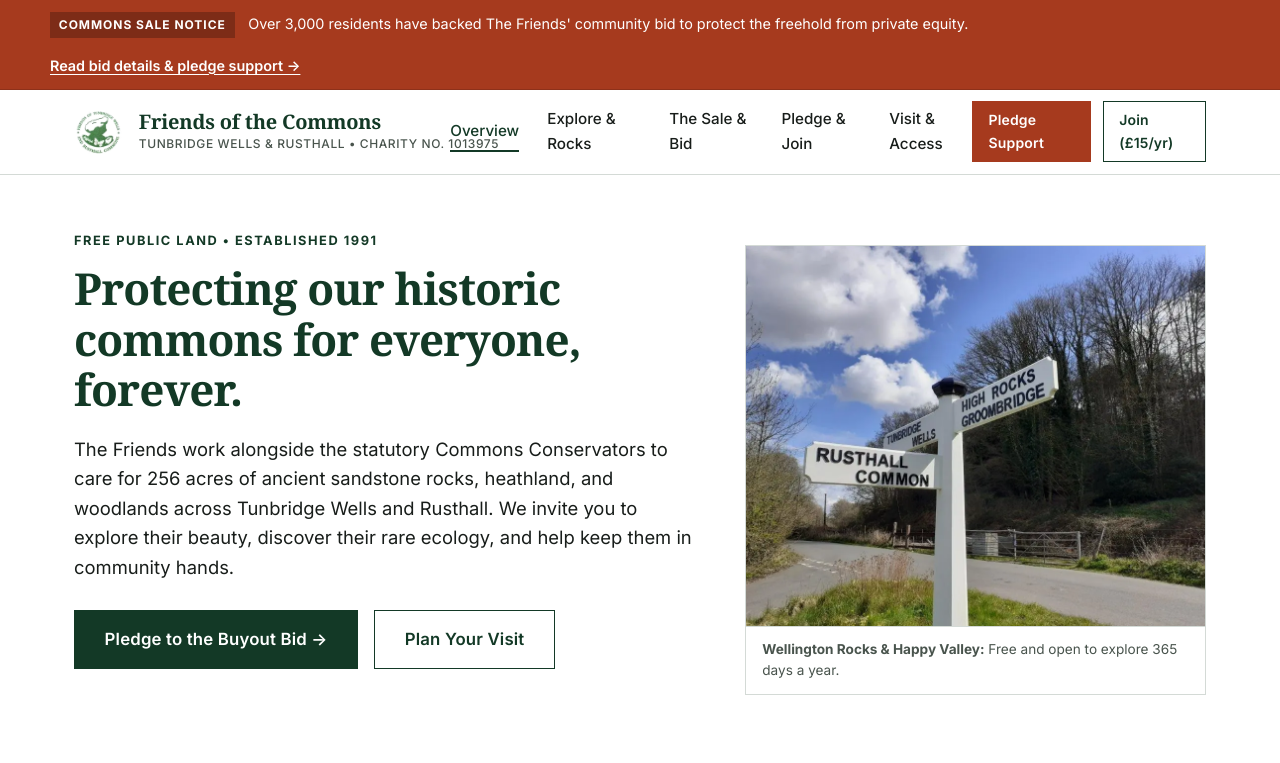
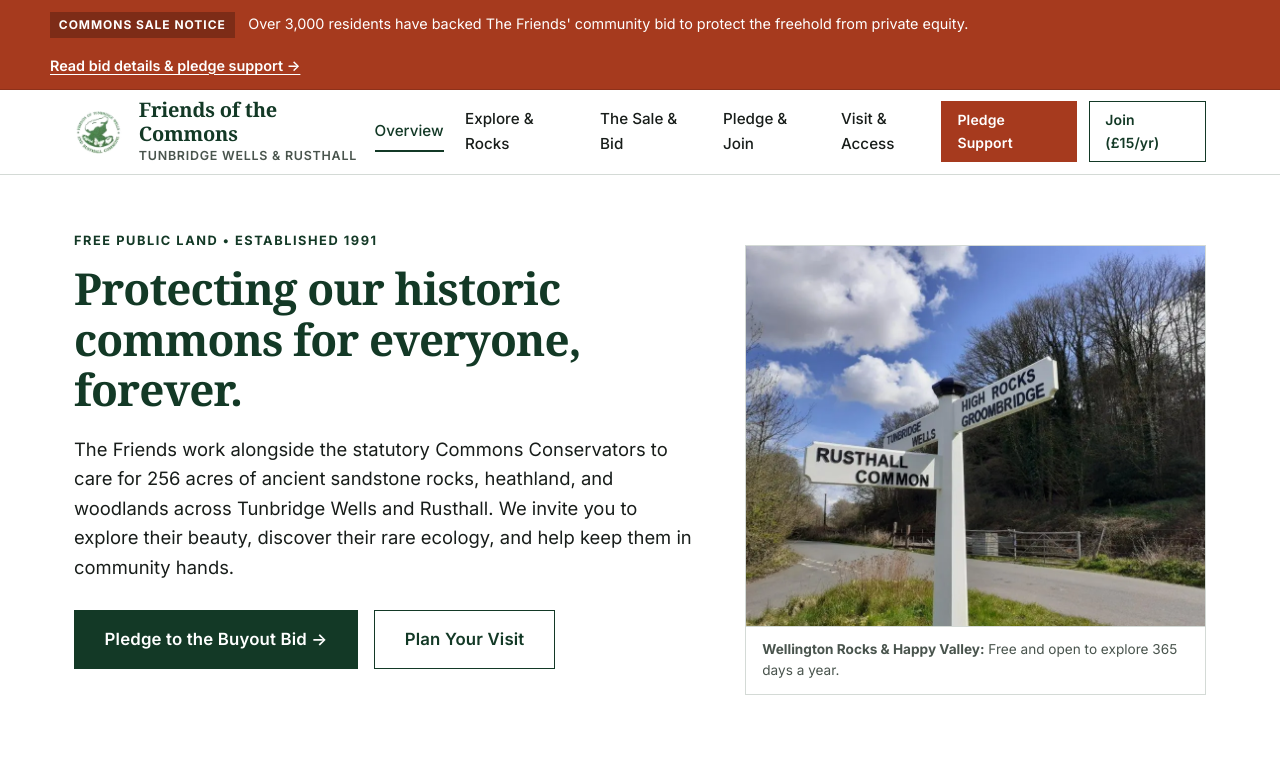
Before and after one commit to fotcadmin/FriendsOfTheCommon, a plain HTML site: page index.html in a window 1280 px wide. Shown: the top 763 px of the page. Drawn offline with Linux system fonts and the light colour scheme; a web font is replaced by a local one.

Commit message:
Simplify header brand subtitle to 'Tunbridge Wells & Rusthall' to avoid clashing with navigation

```diff
--- a/assets/css/nt-style.css
+++ b/assets/css/nt-style.css
@@ -169,22 +169,17 @@
 }
 
 .brand-sub {
-  font-size: 0.75rem;
+  font-size: 0.78rem;
   color: var(--nt-muted);
   text-transform: uppercase;
-  letter-spacing: 0.05em;
-  font-weight: 500;
-  white-space: nowrap;
-}
-
-.brand-charity-no {
-  white-space: nowrap;
+  letter-spacing: 0.06em;
+  font-weight: 600;
 }
 
 .nav-desktop {
   display: flex;
   align-items: center;
-  gap: 1.75rem;
+  gap: 1.35rem;
 }
 
 .nav-link {
--- a/index.html
+++ b/index.html
@@ -49,7 +49,7 @@
         <img src="assets/images/logo-transparent.webp" alt="Friends of Tunbridge Wells and Rusthall Commons Logo" class="brand-logo" width="48" height="52">
         <div class="brand-title-wrap">
           <span class="brand-title">Friends of the Commons</span>
-          <span class="brand-sub">Tunbridge Wells &amp; Rusthall &bull; <span class="brand-charity-no">Charity No. 1013975</span></span>
+          <span class="brand-sub">Tunbridge Wells &amp; Rusthall</span>
         </div>
       </a>
 
```
Also changed, not shown: about.html (+1 -1 lines), campaign.html (+1 -1 lines), explore.html (+1 -1 lines), get-involved.html (+1 -1 lines), news-events.html (+1 -1 lines).
